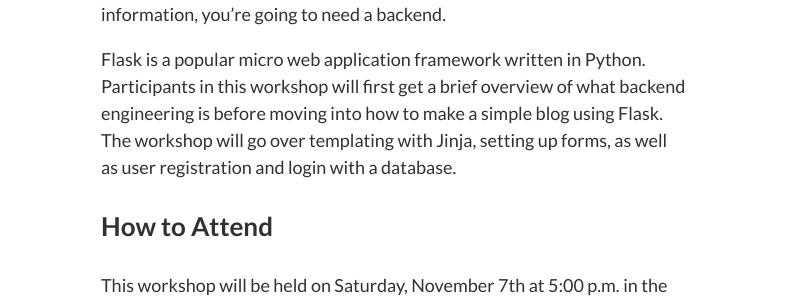
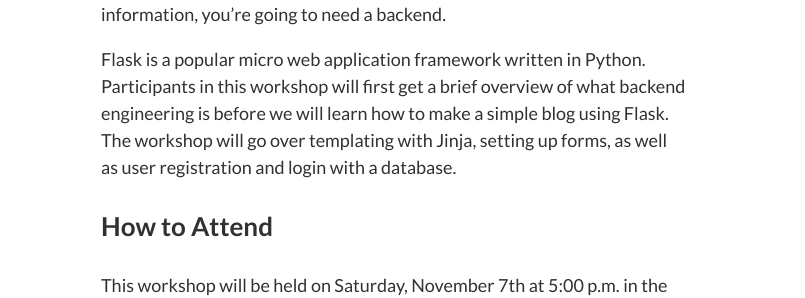
Before and after one commit to ScottyLabs/wdw, a Jekyll site: the page built from backend/index.md, in a window 1280 px wide. Shown: the part 470-768 px from the top of the page, without its empty margins (246-1051 px from the left). Built offline with Jekyll 4.4.1, drawn with Linux system fonts in a browser that asks for light colours; nearby versions of some CDN libraries; Markdown is read by kramdown in place of the engine named in the settings.

```diff
--- a/backend/index.md
+++ b/backend/index.md
@@ -15,7 +15,7 @@
 
 Flask is a popular micro web application framework written in Python.
 Participants in this workshop will first get a brief overview of what backend
-engineering is before moving into how to make a simple blog using Flask. The
+engineering is before we will learn how to make a simple blog using Flask. The
 workshop will go over templating with Jinja, setting up forms, as well as user
 registration and login with a database.
 
```
